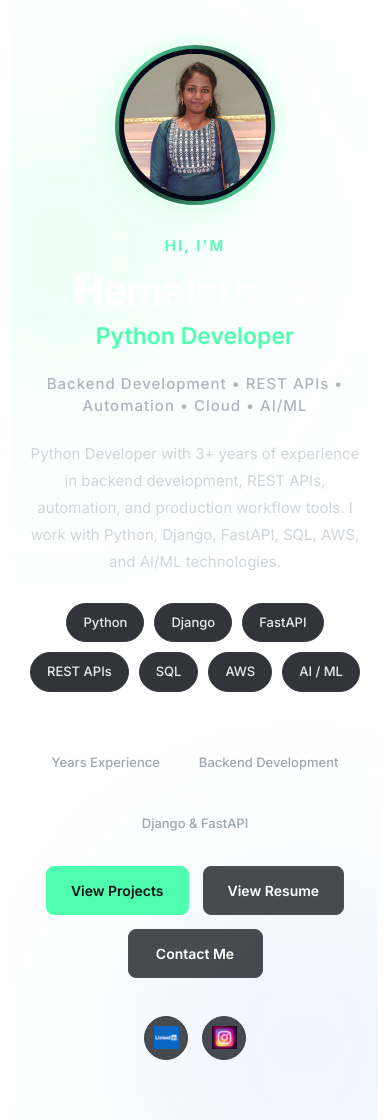
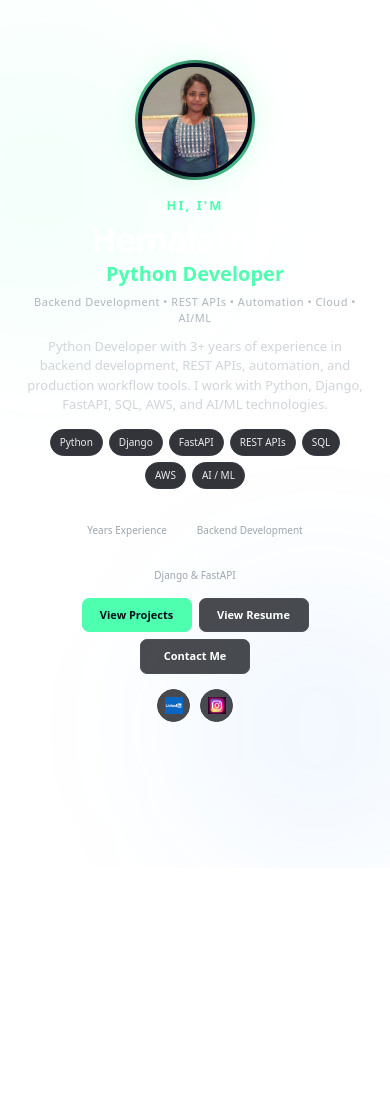
Before and after one commit to HemaLatha-2311/Portfolio, a Django app: page / in a window 390 px wide; the page is wider, and only the part inside the window is pictured. Shown: the part 120-1240 px from the top of that part. After the commit the page ends 842 px from the top of that part, so only its background shows below. Run offline with Django 5.2, Linux system fonts and the light colour scheme.

Commit message:
Update style.css

```diff
--- a/resume/static/CSS/style.css
+++ b/resume/static/CSS/style.css
@@ -7,6 +7,7 @@ body {
     background-color: rgb(5, 7, 24);
     color: #ffffff;
     margin: 0;
+    font-family: 'Inter', sans-serif;
 }
 
 
@@ -78,19 +79,15 @@ body {
 
 .about-text h2 {
     color: #ffffff;
-
     font-size: 24px;
-
+    font-weight: 700;
     margin-bottom: 12px;
 }
 
 .about-text p {
-    color: #d4d4d4;
-
-    font-size: 15px;
-
+    color: #d0d5da;
+    font-size: 14px;
     line-height: 1.55;
-
     margin-bottom: 10px;
 }
 
@@ -474,35 +471,40 @@ ul {
 
 .home-section {
     position: relative;
-    min-height: calc(100vh - 70px);
-    padding: 70px 20px 80px;
+
+    height: calc(100vh - 56px);
+    min-height: 620px;
+
+    padding: 25px 20px;
+
     overflow: hidden;
 
     display: flex;
     justify-content: center;
     align-items: center;
-
-    font-family: 'Inter', sans-serif;
 }
 
 
-/* Background Glow */
+/* =========================
+   BACKGROUND GLOW
+   ========================= */
 
 .home-section::before {
     content: "";
+
     position: absolute;
 
-    width: 400px;
-    height: 400px;
+    width: 300px;
+    height: 300px;
 
-    background: rgba(79, 255, 176, 0.08);
+    background: rgba(79, 255, 176, 0.07);
 
     border-radius: 50%;
 
-    filter: blur(90px);
+    filter: blur(80px);
 
-    top: 50px;
-    left: -150px;
+    top: 30px;
+    left: -120px;
 
     pointer-events: none;
 }
@@ -510,29 +512,36 @@ ul {
 
 .home-section::after {
     content: "";
+
     position: absolute;
 
-    width: 350px;
-    height: 350px;
+    width: 280px;
+    height: 280px;
 
-    background: rgba(0, 119, 255, 0.07);
+    background: rgba(0, 119, 255, 0.06);
 
     border-radius: 50%;
 
-    filter: blur(90px);
+    filter: blur(80px);
 
-    bottom: -100px;
-    right: -100px;
+    bottom: -80px;
+    right: -80px;
 
     pointer-events: none;
 }
 
 
+/* =========================
+   HOME CONTENT
+   ========================= */
+
 .home-content {
     position: relative;
+
     z-index: 2;
 
     width: 100%;
+
     max-width: 950px;
 
     margin: 0 auto;
@@ -548,14 +557,14 @@ ul {
 .home-profile {
     position: relative;
 
-    width: 190px;
-    height: 190px;
+    width: 135px;
+    height: 135px;
 
-    margin: 0 auto 28px;
+    margin: 0 auto 14px;
 
     border-radius: 50%;
 
-    padding: 4px;
+    padding: 3px;
 
     background: linear-gradient(
         135deg,
@@ -565,8 +574,8 @@ ul {
     );
 
     box-shadow:
-        0 0 25px rgba(79, 255, 176, 0.18),
-        0 0 60px rgba(79, 255, 176, 0.06);
+        0 0 20px rgba(79, 255, 176, 0.15),
+        0 0 40px rgba(79, 255, 176, 0.05);
 }
 
 
@@ -578,14 +587,14 @@ ul {
 
     object-fit: cover;
 
-    border: 5px solid rgb(5, 7, 24);
+    border: 4px solid rgb(5, 7, 24);
 
     display: block;
 }
 
 
 /* =========================
-   SMALL INTRO
+   GREETING
    ========================= */
 
 .home-greeting {
@@ -593,13 +602,15 @@ ul {
 
     color: #4fffb0;
 
-    font-size: 15px;
+    font-size: 13px;
+
     font-weight: 600;
 
     letter-spacing: 2px;
+
     text-transform: uppercase;
 
-    margin-bottom: 10px;
+    margin: 0 0 3px;
 }
 
 
@@ -610,13 +621,13 @@ ul {
 .home-name {
     color: #ffffff;
 
-    font-size: 58px;
+    font-size: 42px;
 
     font-weight: 800;
 
-    letter-spacing: -2px;
+    letter-spacing: -1px;
 
-    margin: 0 0 8px;
+    margin: 0 0 2px;
 }
 
 
@@ -627,11 +638,11 @@ ul {
 .home-role {
     color: #4fffb0;
 
-    font-size: 30px;
+    font-size: 23px;
 
     font-weight: 600;
 
-    margin: 0 0 22px;
+    margin: 0 0 8px;
 }
 
 
@@ -642,13 +653,13 @@ ul {
 .home-tagline {
     color: #aeb5bd;
 
-    font-size: 15px;
+    font-size: 13px;
 
     font-weight: 500;
 
-    letter-spacing: 1px;
+    letter-spacing: 0.8px;
 
-    margin-bottom: 22px;
+    margin: 0 0 10px;
 }
 
 
@@ -657,15 +668,15 @@ ul {
    ========================= */
 
 .home-description {
-    max-width: 720px;
+    max-width: 680px;
 
-    margin: 0 auto 28px;
+    margin: 0 auto 14px;
 
     color: #d0d5da;
 
-    font-size: 16px;
+    font-size: 14px;
 
-    line-height: 1.8;
+    line-height: 1.55;
 }
 
 
@@ -682,9 +693,9 @@ ul {
 
     flex-wrap: wrap;
 
-    gap: 10px;
+    gap: 7px;
 
-    margin-bottom: 35px;
+    margin-bottom: 15px;
 }
 
 
@@ -695,11 +706,11 @@ ul {
 
     border: 1px solid #353a42;
 
-    padding: 9px 16px;
+    padding: 6px 11px;
 
-    border-radius: 30px;
+    border-radius: 20px;
 
-    font-size: 13px;
+    font-size: 11px;
 
     font-weight: 500;
 
@@ -712,7 +723,59 @@ ul {
 
     color: #4fffb0;
 
-    transform: translateY(-3px);
+    transform: translateY(-2px);
+}
+
+
+/* =========================
+   QUICK INFO
+   ========================= */
+
+.home-info {
+    display: flex;
+
+    justify-content: center;
+
+    align-items: center;
+
+    flex-wrap: wrap;
+
+    gap: 0;
+
+    margin: 0 auto 15px;
+
+    max-width: 600px;
+}
+
+
+.home-info-item {
+    padding: 0 18px;
+
+    color: #9da5ad;
+
+    font-size: 11px;
+
+    font-weight: 500;
+}
+
+
+.home-info-item strong {
+    display: block;
+
+    color: #ffffff;
+
+    font-size: 13px;
+
+    margin-bottom: 2px;
+}
+
+
+.home-info-divider {
+    width: 1px;
+
+    height: 25px;
+
+    background: #3c4148;
 }
 
 
@@ -727,22 +790,22 @@ ul {
 
     flex-wrap: wrap;
 
-    gap: 14px;
+    gap: 9px;
 
-    margin-bottom: 38px;
+    margin-bottom: 17px;
 }
 
 
 .home-btn {
-    min-width: 145px;
+    min-width: 125px;
 
-    padding: 13px 24px;
+    padding: 9px 17px;
 
-    border-radius: 8px;
+    border-radius: 7px;
 
     text-decoration: none;
 
-    font-size: 14px;
+    font-size: 12px;
 
     font-weight: 600;
 
@@ -762,9 +825,9 @@ ul {
 .home-btn-primary:hover {
     color: #071018;
 
-    transform: translateY(-3px);
+    transform: translateY(-2px);
 
-    box-shadow: 0 8px 25px rgba(79, 255, 176, 0.22);
+    box-shadow: 0 6px 18px rgba(79, 255, 176, 0.2);
 }
 
 
@@ -782,59 +845,7 @@ ul {
 
     border-color: #4fffb0;
 
-    transform: translateY(-3px);
-}
-
-
-/* =========================
-   QUICK INFO
-   ========================= */
-
-.home-info {
-    display: flex;
-
-    justify-content: center;
-
-    align-items: center;
-
-    flex-wrap: wrap;
-
-    gap: 0;
-
-    margin: 0 auto 32px;
-
-    max-width: 600px;
-}
-
-
-.home-info-item {
-    padding: 0 25px;
-
-    color: #9da5ad;
-
-    font-size: 13px;
-
-    font-weight: 500;
-}
-
-
-.home-info-item strong {
-    display: block;
-
-    color: #ffffff;
-
-    font-size: 15px;
-
-    margin-bottom: 4px;
-}
-
-
-.home-info-divider {
-    width: 1px;
-
-    height: 32px;
-
-    background: #3c4148;
+    transform: translateY(-2px);
 }
 
 
@@ -849,7 +860,7 @@ ul {
 
     align-items: center;
 
-    gap: 14px;
+    gap: 10px;
 }
 
 
@@ -860,9 +871,9 @@ ul {
 
     align-items: center;
 
-    width: 44px;
+    width: 35px;
 
-    height: 44px;
+    height: 35px;
 
     border-radius: 50%;
 
@@ -877,16 +888,16 @@ ul {
 .home-social a:hover {
     border-color: #4fffb0;
 
-    transform: translateY(-4px);
+    transform: translateY(-3px);
 
-    box-shadow: 0 5px 15px rgba(79, 255, 176, 0.12);
+    box-shadow: 0 4px 12px rgba(79, 255, 176, 0.12);
 }
 
 
 .home-social img {
-    width: 25px;
+    width: 19px;
 
-    height: 25px;
+    height: 19px;
 
     object-fit: contain;
 }
@@ -899,113 +910,110 @@ ul {
 @media (max-width: 768px) {
 
     .home-section {
-        padding: 45px 15px 60px;
+        height: auto;
+
+        min-height: calc(100vh - 56px);
+
+        padding: 30px 15px 35px;
+
+        overflow: visible;
     }
 
+
     .home-profile {
-        width: 160px;
-        height: 160px;
+        width: 120px;
+        height: 120px;
+
+        margin-bottom: 12px;
     }
 
+
     .home-name {
-        font-size: 40px;
-        letter-spacing: -1px;
+        font-size: 34px;
     }
 
+
     .home-role {
-        font-size: 23px;
+        font-size: 20px;
     }
 
-    .home-description {
-        font-size: 15px;
+
+    .home-tagline {
+        font-size: 11px;
+
+        letter-spacing: 0.5px;
     }
 
-    .home-info {
-        gap: 15px;
+
+    .home-description {
+        font-size: 13px;
+
+        line-height: 1.5;
+
+        max-width: 500px;
     }
 
+
+    .home-highlights {
+        gap: 6px;
+
+        margin-bottom: 14px;
+    }
+
+
+    .home-highlight {
+        padding: 5px 9px;
+
+        font-size: 10px;
+    }
+
+
+    .home-info {
+        gap: 10px;
+    }
+
+
     .home-info-item {
-        padding: 0 12px;
+        padding: 0 10px;
+
+        font-size: 10px;
     }
+
+
+    .home-info-item strong {
+        font-size: 12px;
+    }
+
 
     .home-info-divider {
         display: none;
     }
 
-    .home-btn {
-        min-width: 135px;
-    }
-}
 
-/* =========================
-   ABOUT PAGE IMPROVEMENTS
-   ========================= */
+    .home-buttons {
+        gap: 7px;
 
-.about-label {
-    color: #4fffb0 !important;
-    font-size: 13px !important;
-    font-weight: 600;
-    letter-spacing: 2px;
-    text-transform: uppercase;
-    margin-bottom: 8px !important;
-}
-
-.about-text h2 {
-    font-size: 28px;
-    margin-bottom: 18px;
+        margin-bottom: 15px;
     }
 
 
-/* Tech Stack */
+    .home-btn {
+        min-width: 110px;
 
-.tech-item {
-    display: flex;
-    flex-direction: column;
-    align-items: center;
-    width: 75px;
-}
+        padding: 8px 12px;
 
-.tech-item img {
-    width: 55px;
-    height: 55px;
-    object-fit: contain;
-    background-color: #ffffff;
-    padding: 5px;
-    border-radius: 8px;
-    transition: 0.3s ease;
-}
-
-.tech-item span {
-    display: block;
-    margin-top: 7px;
-    color: #d4d4d4;
-    font-size: 12px;
-    text-align: center;
-}
-
-.tech-item:hover img {
-    transform: translateY(-4px);
-}
-
-.tech-item:hover span {
-    color: #4fffb0;
+        font-size: 11px;
     }
 
 
-/* Mobile */
-
-@media (max-width: 768px) {
-
-    .about-text h2 {
-        font-size: 24px;
+    .home-social a {
+        width: 33px;
+        height: 33px;
     }
 
-    .tech-item {
-        width: 65px;
-    }
 
-    .tech-item img {
-        width: 50px;
-        height: 50px;
+    .home-social img {
+        width: 18px;
+        height: 18px;
     }
 }
```
Lines whose indentation alone changed are shown as unchanged.
